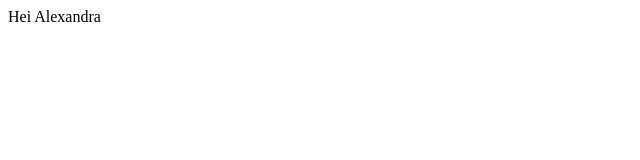
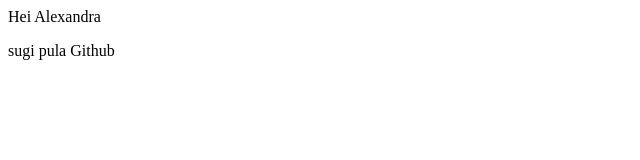
Before and after one commit to AlexandraLup/testHtml, a plain HTML site: page index.html in a window 1280 px wide. Shown: the whole page, without its empty margins (0-640 px from the left). Drawn offline with Linux system fonts and the light colour scheme.

Commit message:
am modificat index.html

```diff
--- a/index.html
+++ b/index.html
@@ -2,5 +2,6 @@
 
 <body>
 <p> Hei Alexandra </p>
+<p> sugi pula Github </p>
 </body>
 </html>
```
